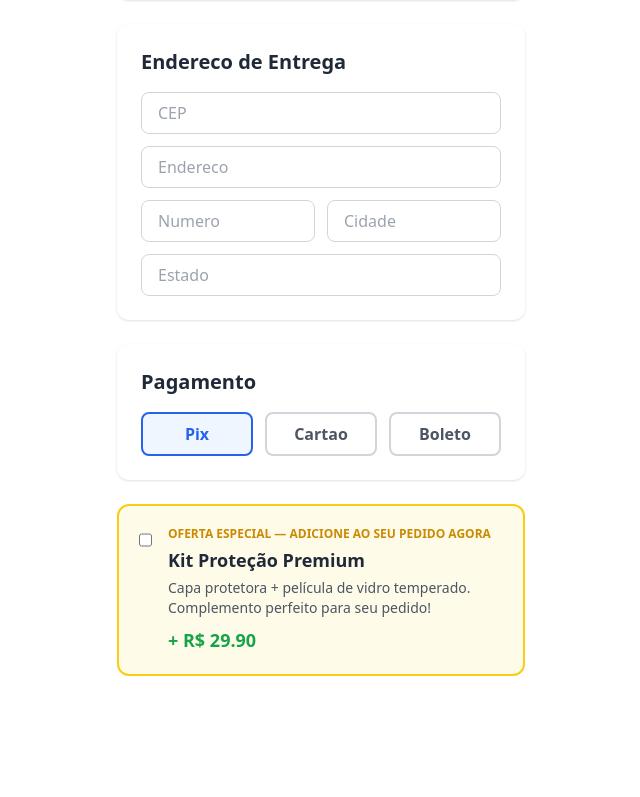
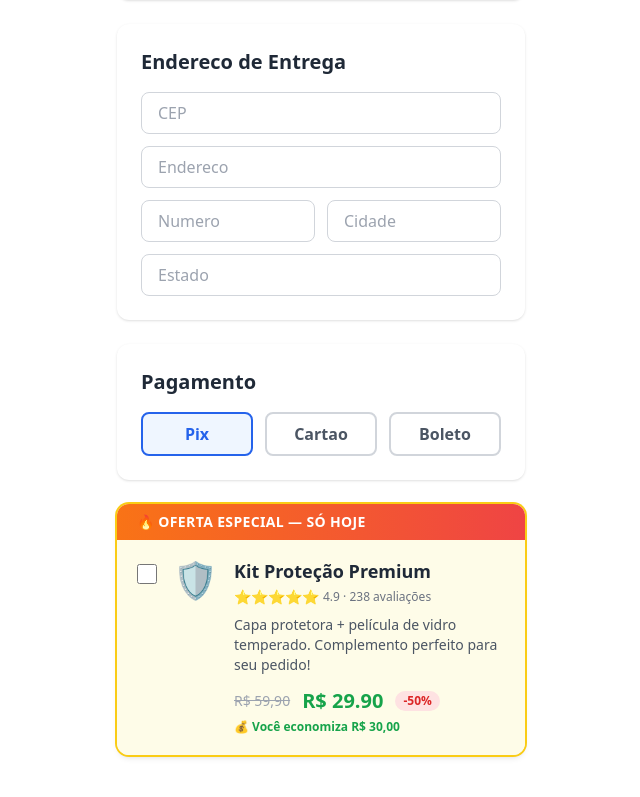
Before and after one commit to mauro-resende/loja-virtual, a React app in the folder frontend/: page /checkout in a window 1280 px wide. Shown: the part 435-1232 px from the top of the page, without its empty margins (99-739 px from the left). Before the commit the page ends 1159 px from the top, so only its background shows below. Built offline with nearby package versions, Linux system fonts and the light colour scheme; no server answers; the HTML template or start-up script is replaced by a standard one.

Commit message:
Order Bump persuasivo com badge, estrelas e desconto

```diff
--- a/frontend/src/pages/Checkout.jsx
+++ b/frontend/src/pages/Checkout.jsx
@@ -107,33 +107,66 @@ export default function Checkout() {
             </div>
           </div>
 
-          {/* ORDER BUMP */}
+          {/* ORDER BUMP PERSUASIVO */}
           <div
             onClick={() => setAceitouBump(!aceitouBump)}
-            className={`cursor-pointer border-2 rounded-xl p-5 transition-all ${
-              aceitouBump
-                ? 'border-green-500 bg-green-50 dark:bg-green-900/20'
-                : 'border-yellow-400 bg-yellow-50 dark:bg-yellow-900/20'
+            className={`cursor-pointer rounded-xl overflow-hidden shadow-md transition-all duration-300 ${
+              aceitouBump ? 'ring-2 ring-green-500' : 'ring-2 ring-yellow-400'
             }`}
           >
+            <div className="bg-gradient-to-r from-orange-500 to-red-500 px-5 py-2 flex items-center gap-2">
+              <span className="text-white font-bold text-sm tracking-wide">
+                🔥 OFERTA ESPECIAL — SÓ HOJE
+              </span>
+            </div>
+
+            <div className={`p-5 transition-colors duration-300 ${
+              aceitouBump
+                ? 'bg-green-50 dark:bg-green-900/20'
+                : 'bg-yellow-50 dark:bg-yellow-900/10'
+            }`}>
               <div className="flex items-start gap-4">
                 <input
                   type="checkbox"
                   checked={aceitouBump}
                   onChange={() => setAceitouBump(!aceitouBump)}
-                className="mt-1 w-5 h-5 accent-green-500"
+                  className="mt-1 w-5 h-5 accent-green-500 flex-shrink-0"
                   onClick={e => e.stopPropagation()}
                 />
-              <div>
-                <p className="text-xs font-bold uppercase text-yellow-600 dark:text-yellow-400 mb-1">
-                  Oferta especial — adicione ao seu pedido agora
+                <div className="text-4xl flex-shrink-0">🛡️</div>
+                <div className="flex-1">
+                  <p className="font-bold text-gray-800 dark:text-white text-lg leading-tight">
+                    {ORDER_BUMP.nome}
                   </p>
-                <p className="font-bold text-gray-800 dark:text-white text-lg">{ORDER_BUMP.nome}</p>
-                <p className="text-gray-600 dark:text-gray-300 text-sm mt-1">{ORDER_BUMP.descricao}</p>
-                <p className="mt-2 text-green-600 dark:text-green-400 font-bold text-lg">
-                  + R$ {ORDER_BUMP.preco.toFixed(2)}
+                  <div className="flex items-center gap-1 mt-1">
+                    <span className="text-yellow-400 text-sm">⭐⭐⭐⭐⭐</span>
+                    <span className="text-gray-500 dark:text-gray-400 text-xs">4.9 · 238 avaliações</span>
+                  </div>
+                  <p className="text-gray-600 dark:text-gray-300 text-sm mt-2">
+                    {ORDER_BUMP.descricao}
+                  </p>
+                  <div className="flex items-center gap-3 mt-3">
+                    <span className="text-gray-400 line-through text-sm">R$ 59,90</span>
+                    <span className="text-green-600 dark:text-green-400 font-bold text-xl">
+                      R$ {ORDER_BUMP.preco.toFixed(2)}
+                    </span>
+                    <span className="bg-red-100 dark:bg-red-900/30 text-red-600 dark:text-red-400 text-xs font-bold px-2 py-0.5 rounded-full">
+                      -50%
+                    </span>
+                  </div>
+                  <p className="text-green-600 dark:text-green-400 text-xs font-semibold mt-1">
+                    💰 Você economiza R$ 30,00
                   </p>
                 </div>
+              </div>
+
+              {aceitouBump && (
+                <div className="mt-4 bg-green-100 dark:bg-green-800/30 rounded-lg px-4 py-2 text-center">
+                  <span className="text-green-700 dark:text-green-300 font-bold text-sm">
+                    ✅ Adicionado ao seu pedido!
+                  </span>
+                </div>
+              )}
             </div>
           </div>
         </div>
```
Lines whose indentation alone changed are shown as unchanged.
